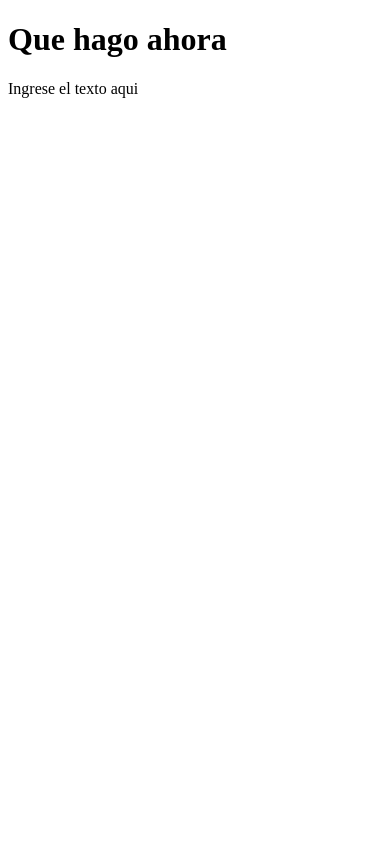
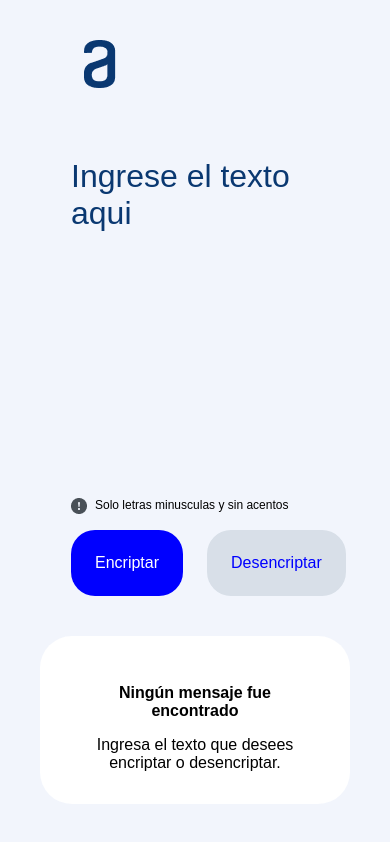
Before and after one commit to Anthoperez/encriptador-de-texto, a plain HTML site: page index.html in a window 390 px wide. Drawn offline with Linux system fonts and the light colour scheme.

Commit message:
Cambios realizados

```diff
--- a/index.html
+++ b/index.html
@@ -1,12 +1,43 @@
-<!DOCTYPE html>
+<!DOCTYPE html5>
 <html lang="es">
 <head>
     <meta charset="UTF-8">
     <meta name="viewport" content="width=device-width, initial-scale=1.0">
-    <title>Encriptador</title>
+    <title>Encriptar</title>
+    <link rel="stylesheet" href="stylesss/styles.css">
 </head>
 <body>
-    <h1>Que hago ahora</h1>
-    <p>Ingrese el texto aqui</p>
+    <main class="pantalla">
+
+        <section class="pedir-texto">
+            <div class="">
+                <img class="logo" src="img/Logo.png" alt="Logo de alura">
+            </div>
+
+                <div class="superior">
+                    <div>
+                        <p class="peticion">Ingrese el texto aqui</p>
+                    </div>
+
+                    <div class="inferior">
+                        <p class="advertencia"> <img src="img/Group.png">Solo letras minusculas y sin acentos</p>
+
+                        <div class="botones">
+                            <a class="boton1">Encriptar</a>
+                            <a class="boton2">Desencriptar</a>
+                        </div>
+                    </div>
+                </div>
+        </section>
+
+        <section class="derecha">
+            <div><img class="muñeco" src="img/Muñeco.png"></div>
+            <div class="vertical">
+
+                <h1 class="no-found">Ningún mensaje fue encontrado</h1>
+                <p class="enc-desc">Ingresa el texto que desees encriptar o desencriptar.</p>
+            </div>
+        </section>
+    </main>
 </body>
 </html>
--- /dev/null
+++ b/stylesss/styles.css
@@ -0,0 +1,190 @@
+@import url('https://fonts.googleapis.com/css2?family=Montserrat:ital,wght@0,100..900;1,100..900&family=Roboto:ital,wght@0,100;0,300;0,400;0,500;0,700;0,900;1,100;1,300;1,400;1,500;1,700;1,900&display=swap');
+
+*{
+    padding: 0;
+    margin: 0;
+}
+body {
+
+    background-color: #f2f5fc;
+    min-height: 100dvh;
+
+    font-family: Arial, Helvetica, sans-serif;
+}
+
+.pantalla{
+    display: flex;
+    justify-content: space-between;
+    min-height: 100%;
+    width: 100%;
+    box-sizing:border-box;
+    border-radius: 32px;
+    padding: 40px;
+
+}
+
+.superior{
+    display: flex;
+    flex-direction: column;
+    justify-content: space-between;
+    flex-grow: 1;
+    height: 80%;
+    width: 80%;
+    margin: auto;
+    margin-top: 70px;
+}
+
+.logo{
+    display: flex;
+    width: 120px;
+}
+
+.peticion{
+    display: flex;
+    color: #0A3871;
+    font-size: 32px;
+
+}
+
+.pedir-texto{
+
+    /* display: flex; */
+    flex-direction: column;
+    justify-content: space-between;
+    flex-grow: 1;
+    width: 100%;
+}
+
+.inferior{
+    display: flex;
+    flex-direction: column;
+    gap: 16px;
+}
+
+.advertencia{
+    display: flex;
+    flex-direction: row;
+    gap: 8px;
+    font-size: 12px;
+
+}
+
+.boton1{
+    width: 280px;
+    font-size: 16px;
+    background-color: blue;
+    color: white;
+    border-radius: 24px;
+    display: flex;
+    justify-content: center;
+    text-align: center;
+    padding: 24px;
+}
+
+.boton2{
+    width: 280px;
+    font-size: 16px;
+    background-color: #d8dfe8;
+    color: blue;
+    border-radius: 24px;
+    display: flex;
+    justify-content: center;
+    text-align: center;
+    padding: 24px;
+}
+.botones{
+
+    display: flex;
+    flex-direction: row;
+    gap: 24px;
+}
+
+.vertical{
+    width: 336px;
+    display: flex;
+    flex-direction: column;
+    text-align: center;
+    gap: 16px;
+
+}
+
+.no-found{
+
+    font-size: 24px;
+
+}
+
+.enc-desc{
+    font-size: 16px;
+}
+
+.derecha{
+    width: 400px;
+    display: flex;
+    flex-direction: column;
+    justify-content: center;
+    background-color: #ffffff;
+    box-sizing:border-box;
+    border-radius: 32px;
+    gap: 16px;
+    padding: 0px 32px;
+
+
+}
+
+@media (max-width:768px){
+
+    .pantalla{
+        flex-direction: column;
+        justify-content: start;
+        padding: 40px;
+        gap: 40px;
+
+    }
+    .logo{
+        /* width: 30px; */
+
+        margin: 0px;
+
+    }
+
+    .pedir-texto{
+        display: flex;
+        justify-content:space-between ;
+        /* height: 100%; */
+    }
+    .peticion, .inferior{
+        margin-left: 0px;
+    }
+
+    .muñeco{
+        display: none;
+    }
+
+    .derecha{
+        width: 100%;
+        margin: 0;
+        border-radius: 32px;
+
+
+    }
+    .superior{
+        display: flex;
+        flex-direction: column;
+        flex-grow: 1;
+        height: 100%;
+        justify-content: space-between;
+    }
+
+    .vertical{
+        width: 80%;
+        margin: auto;
+        padding-bottom: 32;
+        padding-top: 32;
+    }
+
+    .no-found{
+        font-size: 16px;
+    }
+
+}
```
Also changed, not shown: img/Group.png (added), img/Logo.png (added), img/Muñeco.png (added), styles.css (deleted).
